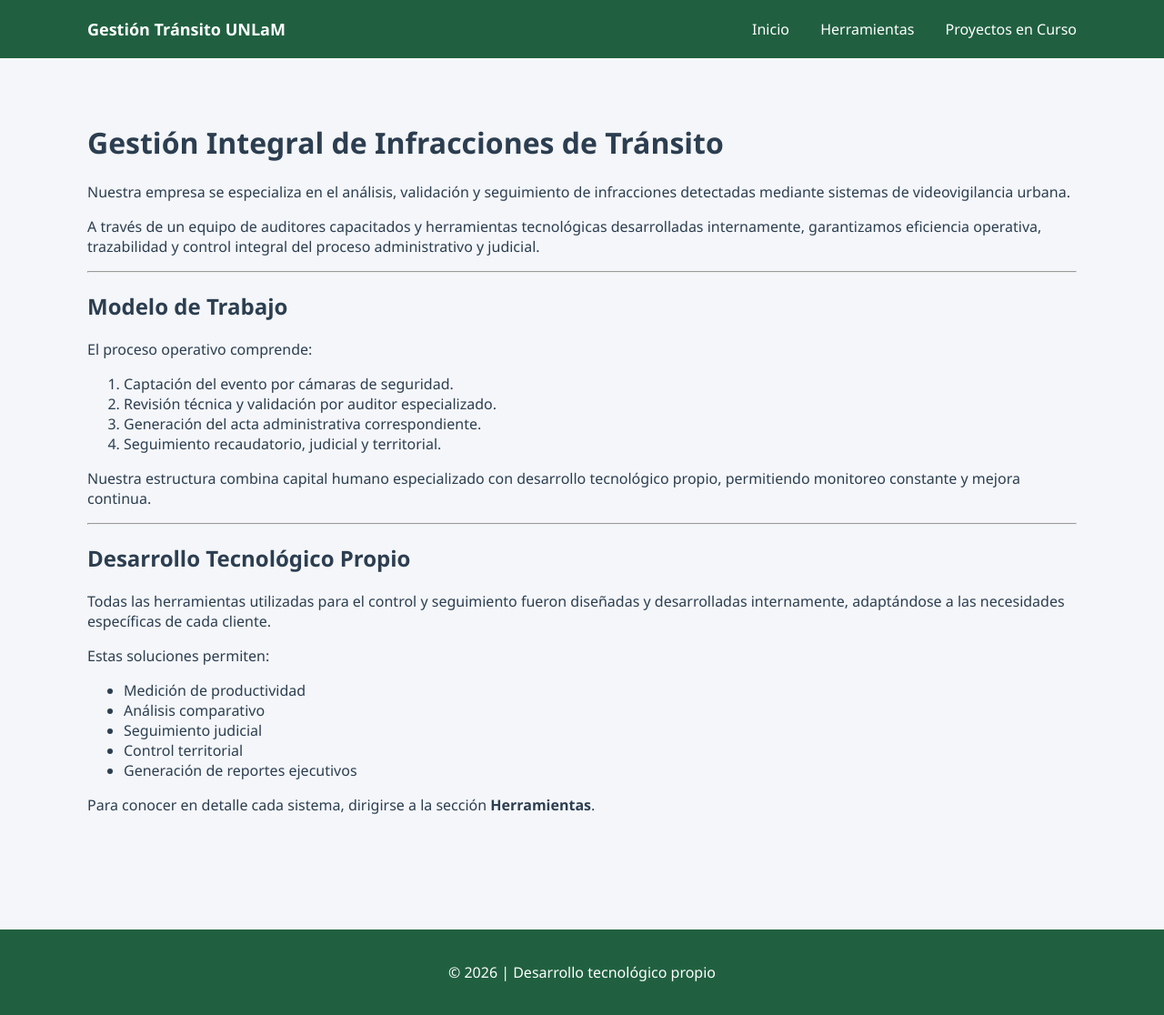
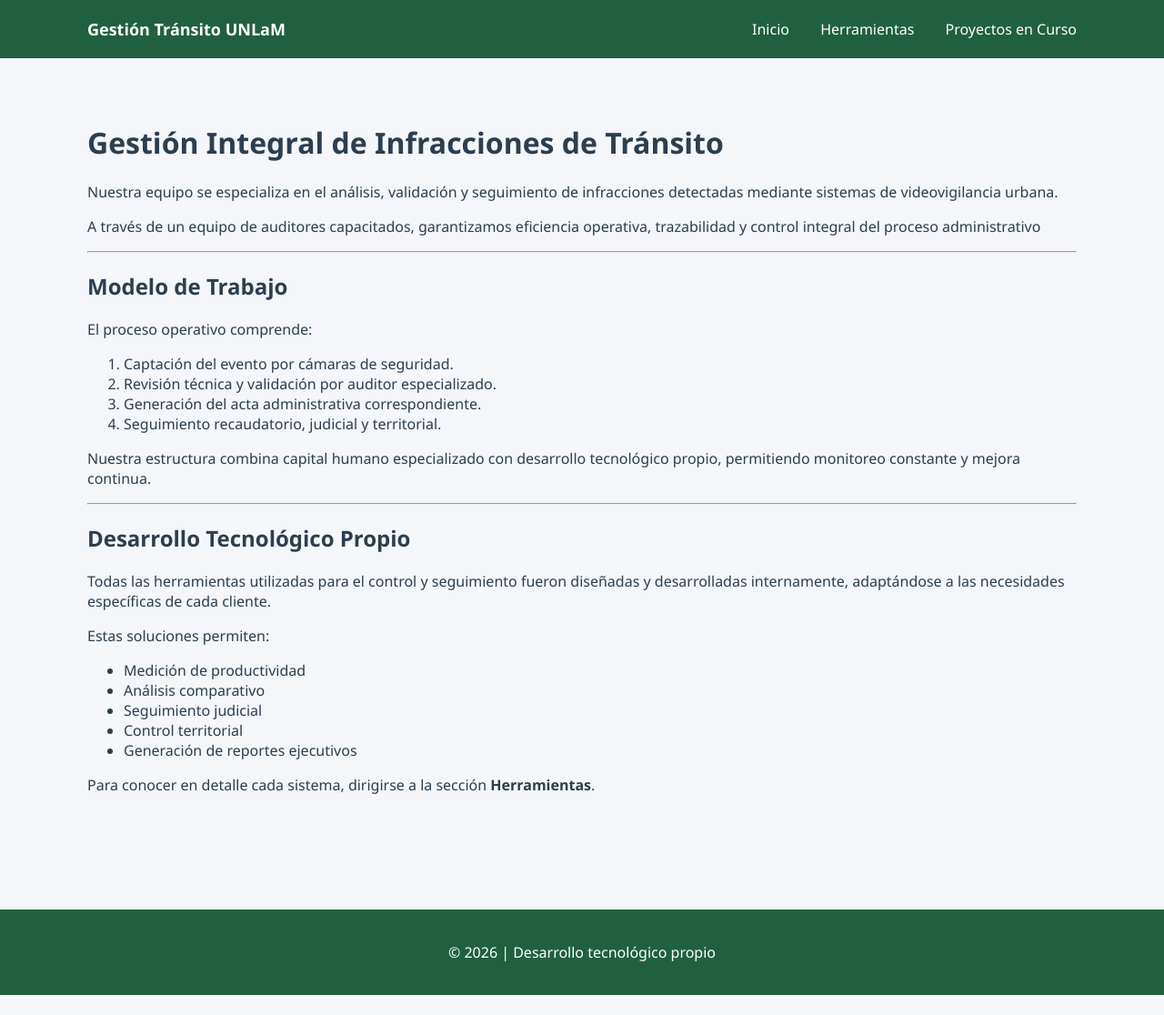
Before and after one commit to LucasVCorrea/lucasvcorrea.github.io, a Jekyll site: the page built from docs/index.md, in a window 1280 px wide. Shown: the whole page at 91% size. Built offline with Jekyll 4.4.1, drawn with Linux system fonts in a browser that asks for light colours; after the commit the page ends 1094 px from its top, so only the background shows below that.

Commit message:
Revise text for improved clarity in index.md
Updated the wording for clarity and conciseness.

```diff
--- a/docs/index.md
+++ b/docs/index.md
@@ -5,9 +5,9 @@ title: Inicio
 
 # Gestión Integral de Infracciones de Tránsito
 
-Nuestra empresa se especializa en el análisis, validación y seguimiento de infracciones detectadas mediante sistemas de videovigilancia urbana.
+Nuestra equipo se especializa en el análisis, validación y seguimiento de infracciones detectadas mediante sistemas de videovigilancia urbana.
 
-A través de un equipo de auditores capacitados y herramientas tecnológicas desarrolladas internamente, garantizamos eficiencia operativa, trazabilidad y control integral del proceso administrativo y judicial.
+A través de un equipo de auditores capacitados, garantizamos eficiencia operativa, trazabilidad y control integral del proceso administrativo
 
 ---
 
```
